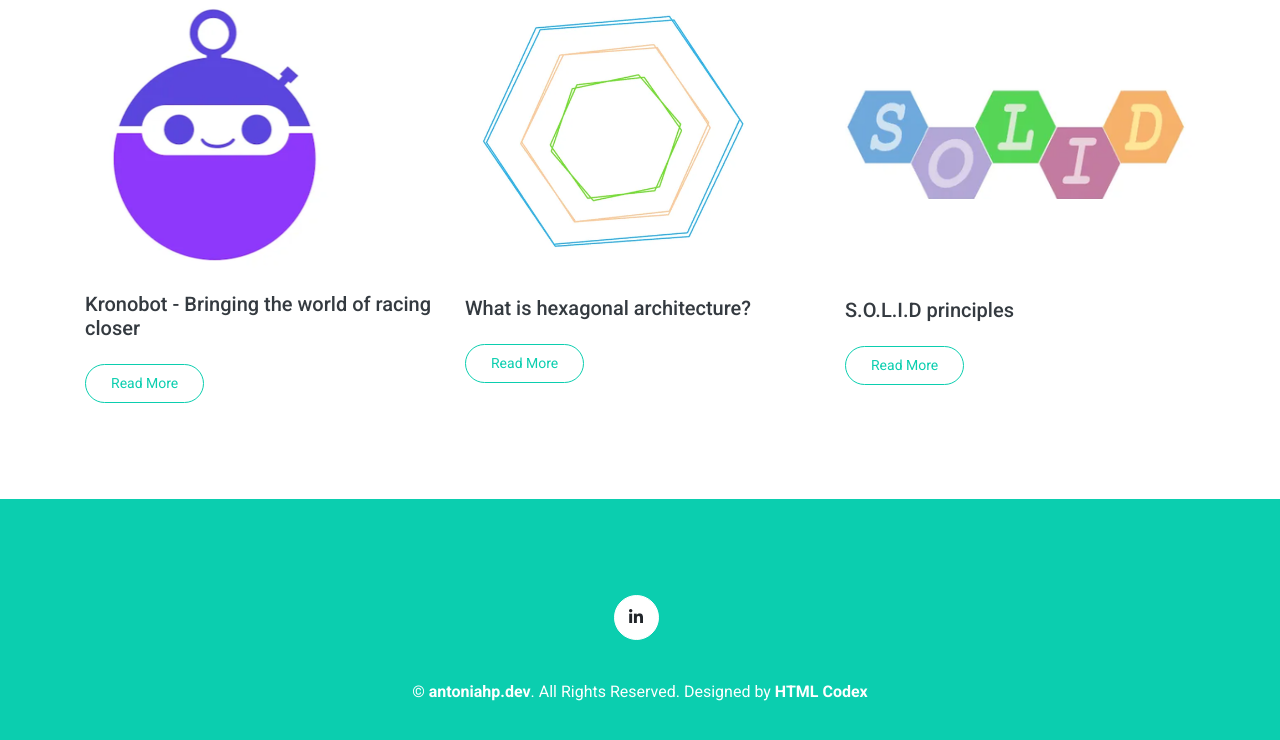
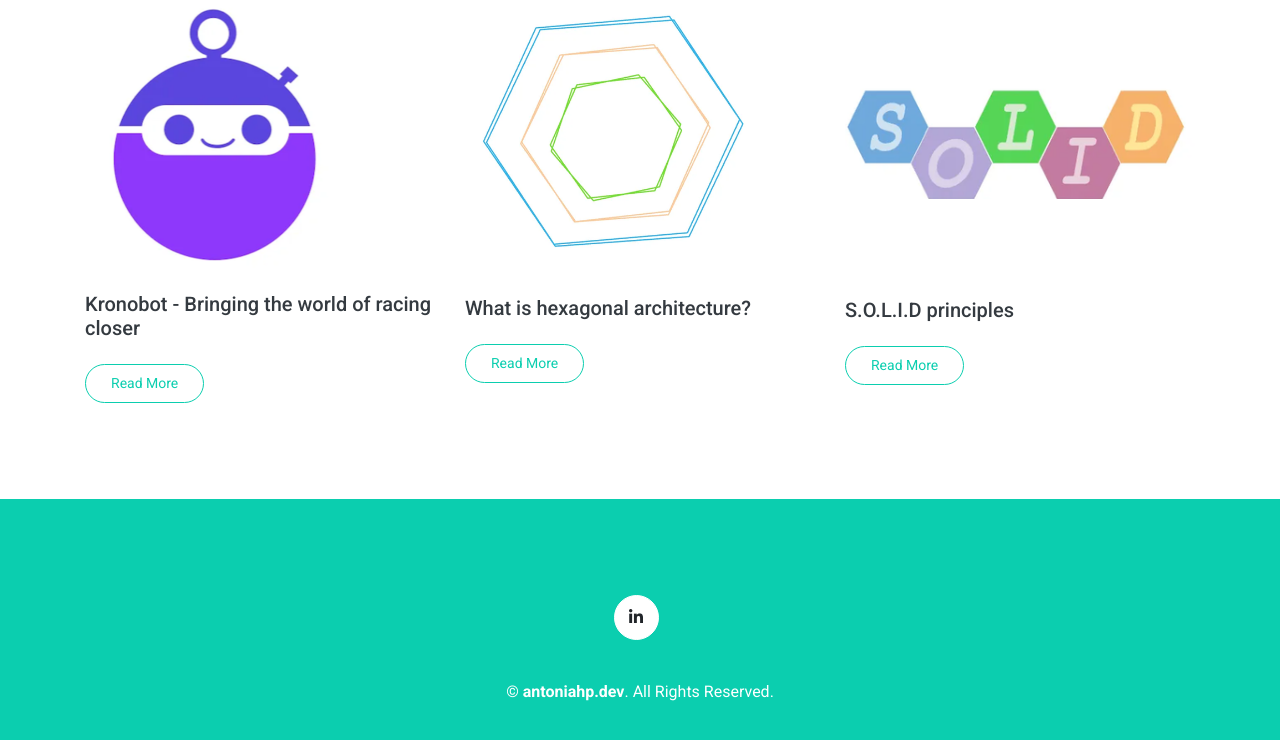
Before and after one commit to antoniahp/antoniahp.dev, a plain HTML site: page index.html in a window 1280 px wide. Shown: the part 2270-3010 px from the top of the page. Drawn offline with nearby package versions, Linux system fonts and the light colour scheme.

Commit message:
refactor

```diff
--- a/index.html
+++ b/index.html
@@ -199,7 +199,7 @@
             </div>
             <div class="d-flex justify-content-center mb-3">
             </div>
-            <p class="m-0">&copy; <a class="text-white font-weight-bold">antoniahp.dev</a>. All Rights Reserved. Designed by <a class="text-white font-weight-bold" href="https://htmlcodex.com">HTML Codex</a>
+            <p class="m-0">&copy; <a class="text-white font-weight-bold">antoniahp.dev</a>. All Rights Reserved.
             </p>
         </div>
     </div>
```
